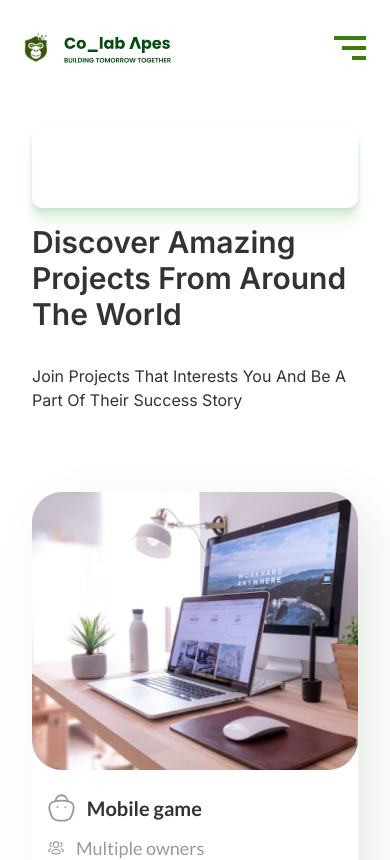
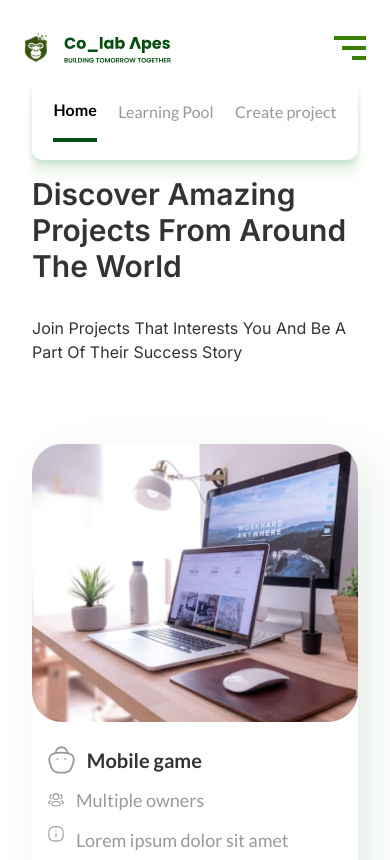
Before and after one commit to Colab-Apes/landingpage, a React (Create React App) app: page /home in a window 390 px wide. Shown: the top 860 px of the page. Built offline with nearby package versions, Linux system fonts and the light colour scheme.

Commit message:
almost done with mobile

```diff
--- a/src/Components/HomePageComponents/MobileNavComp.jsx
+++ b/src/Components/HomePageComponents/MobileNavComp.jsx
@@ -42,7 +42,7 @@ const MobileNavComp = () => {
               : "fixed top-0 right-[-100%] duration-500 ease-in-out bottom-0 h-[100vh] w-[75%] sm:w-[60%] px-5 sm:px-16 md:px-20 pt-3 sm:pt-10 bg-[#F8F8F8] bg-sidenav bg-cover z-30 rounded-l-[20px] lg:hidden"
           }
         >
-          <div className="flex w-full justify-between items-center mt-8 ">
+          <div className="flex w-full justify-between items-center mt-3 ">
             <img src={logo} alt="" className="object-cover w-[10rem] " />
             <TfiClose
               onClick={() => setopensidenav(false)}
--- a/src/Pages/Home.jsx
+++ b/src/Pages/Home.jsx
@@ -10,9 +10,13 @@ const Home = () => {
     <div className=" font-lato  bg-white">
       <NavBarComp />
 
-      <div className=" px-8 lg:px-24 mt-8 lg:mt-[9rem]  z-[-10] ">
-        <div className="h-[5rem] w-full mx-auto bg-white rounded-[10px] mt-32 shad lg:hidden"></div>
-        <p className="text-left font-inter text-[#333333] mt-4">
+      <div className=" px-8 lg:px-24 mt-0 lg:mt-[9rem]   ">
+        <div className="h-[5rem] flex items-center justify-evenly w-full mx-auto bg-white rounded-[10px] mt-20 shad lg:hidden">
+          <p className=" border-b-4 font-bold border-b-[#054E12] pb-4">Home</p>
+          <p className=" pb-4 text-[#333]/[50%]">Learning Pool</p>
+          <p className=" pb-4 text-[#333]/[50%]">Create project</p>
+        </div>
+        <p className="text-left font-inter text-[#333] mt-4">
           <p className="text-3xl font-semibold">
             Discover Amazing Projects From Around The World
           </p>
```
